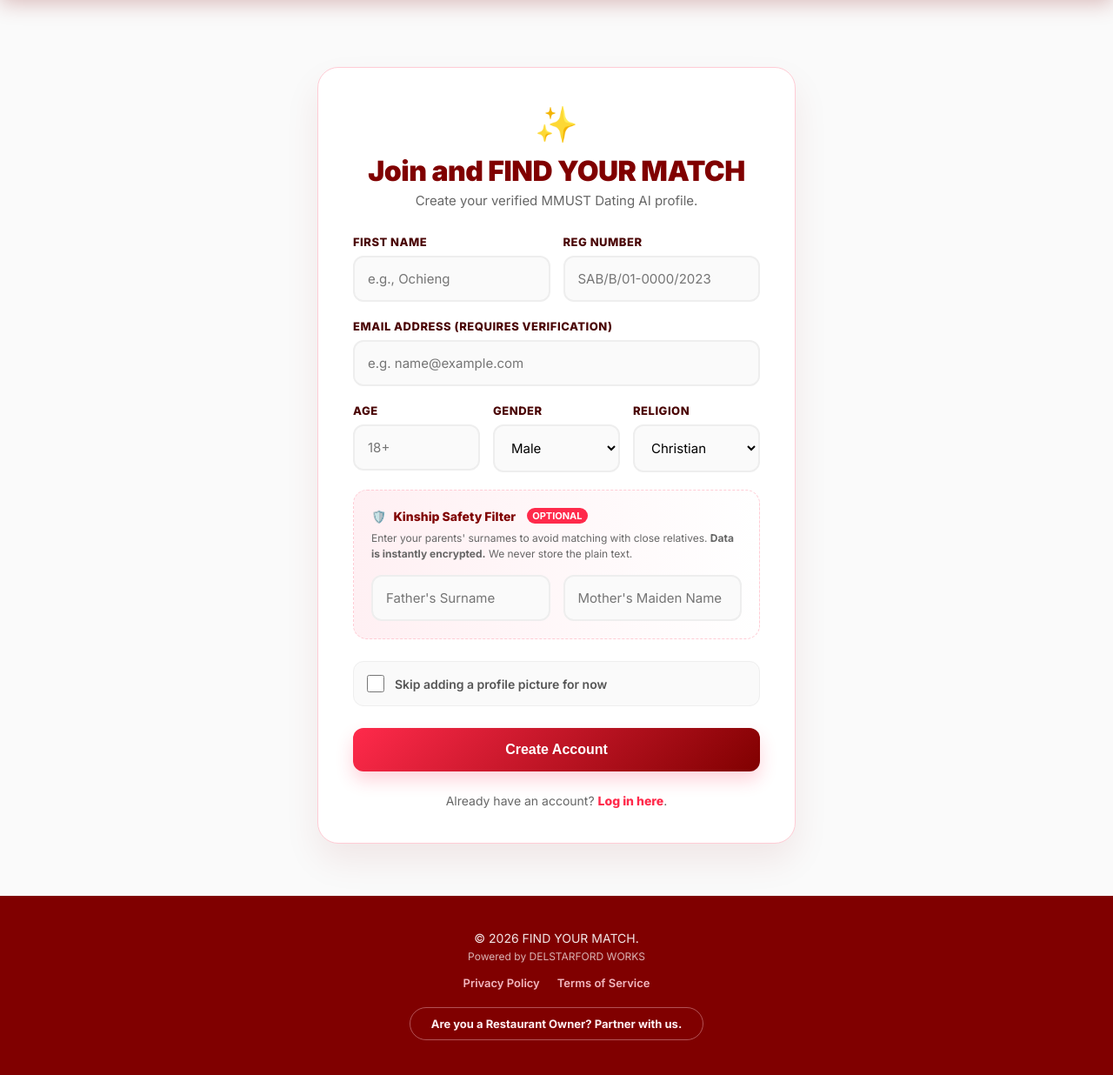
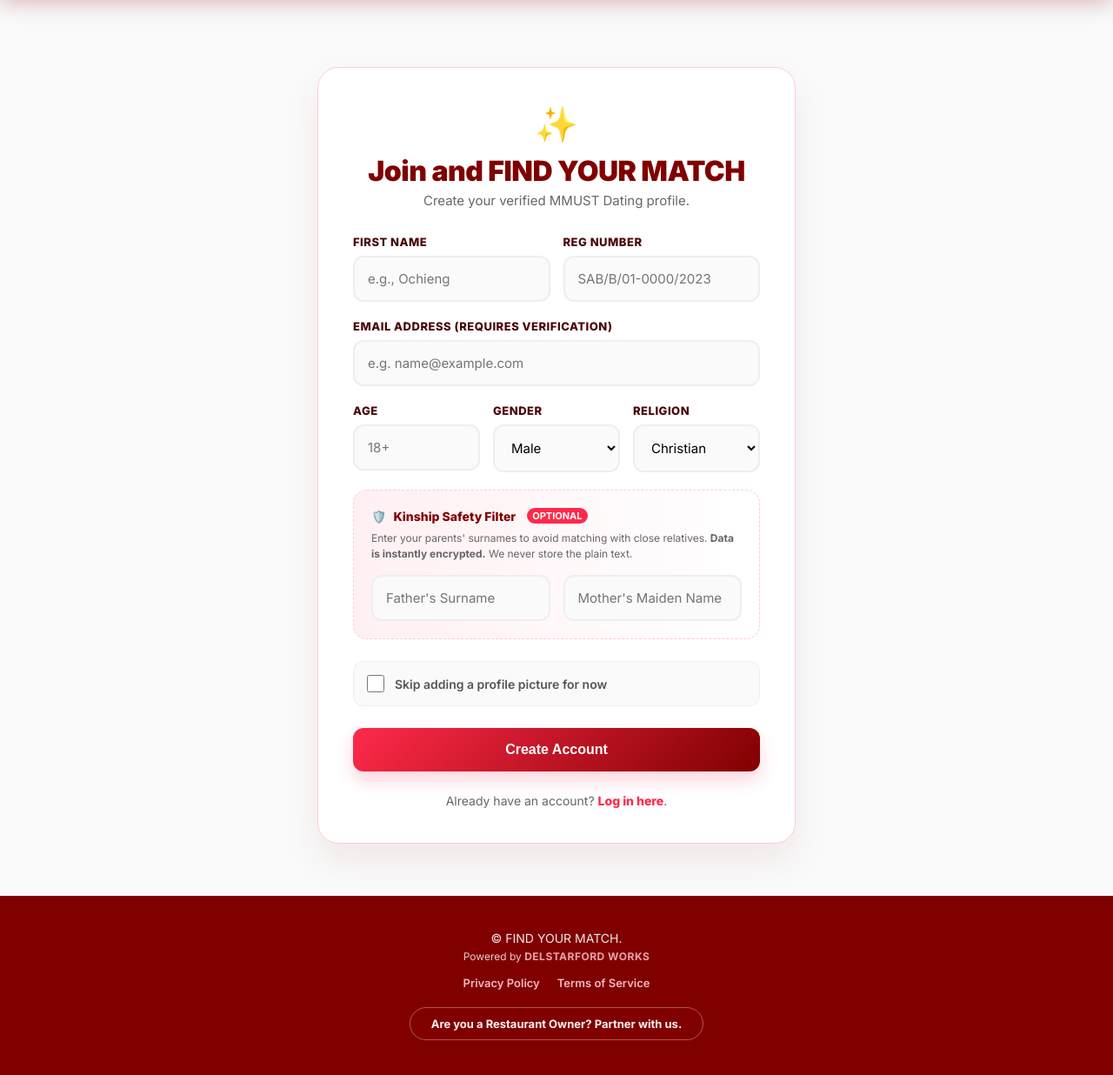
Before and after one commit to delstarford123/find-your-match, a Flask app: page /signup in a window 1280 px wide. Shown: the part 73-1309 px from the top of the page at 87% size. Run offline with Flask 3, Linux system fonts and the light colour scheme.

Commit message:
Added hyperlink to Delstarford Works in footer

```diff
--- a/app/templates/base.html
+++ b/app/templates/base.html
@@ -287,9 +287,11 @@
         <button id="install-btn" style="background: var(--primary); color: white; border: none; padding: 10px 20px; border-radius: 20px; font-weight: bold; cursor: pointer;">Install</button>
     </div>
 
-    <footer>
+   <footer>
         <p>&copy; <span id="current-year"></span> FIND YOUR MATCH.</p>
-        <p style="font-size: 12px; margin-top: 5px; opacity: 0.7;">Powered by DELSTARFORD WORKS</p>
+        <p style="font-size: 12px; margin-top: 5px; opacity: 0.8;">
+            Powered by <a href="https://www.delstarfordworks.co.ke" target="_blank" rel="noopener noreferrer" style="color: #ffccd5; text-decoration: none; font-weight: 700; letter-spacing: 0.5px;">DELSTARFORD WORKS</a>
+        </p>
 
         <div style="margin-top: 15px; display: flex; justify-content: center; gap: 20px; font-size: 13px; font-weight: 600;">
             <a href="{{ url_for('privacy') }}" style="color: #ffccd5; text-decoration: none; opacity: 0.9;">Privacy Policy</a>
@@ -318,7 +320,7 @@
                 document.querySelectorAll('.mobile-auth-btn, .mobile-only-link').forEach(el => { el.style.display = 'block'; });
             } else {
                 btn.innerHTML = '☰';
-                document.body.style.overflow = 'auto';
+          <      document.body.style.overflow = 'auto';
                 document.querySelectorAll('.dropdown.active').forEach(d => d.classList.remove('active'));
                 document.querySelectorAll('.mobile-auth-btn, .mobile-only-link').forEach(el => { el.style.display = 'none'; });
             }
--- a/app/templates/signup.html
+++ b/app/templates/signup.html
@@ -78,7 +78,7 @@
         <div class="auth-header">
             <div style="font-size: 40px; margin-bottom: 10px;">✨</div>
             <h1 class="auth-title">Join and FIND YOUR MATCH</h1>
-            <p class="auth-subtitle">Create your verified MMUST Dating AI profile.</p>
+            <p class="auth-subtitle">Create your verified MMUST Dating  profile.</p>
         </div>
 
         <form action="{{ url_for('auth.signup') }}" method="POST">
```
